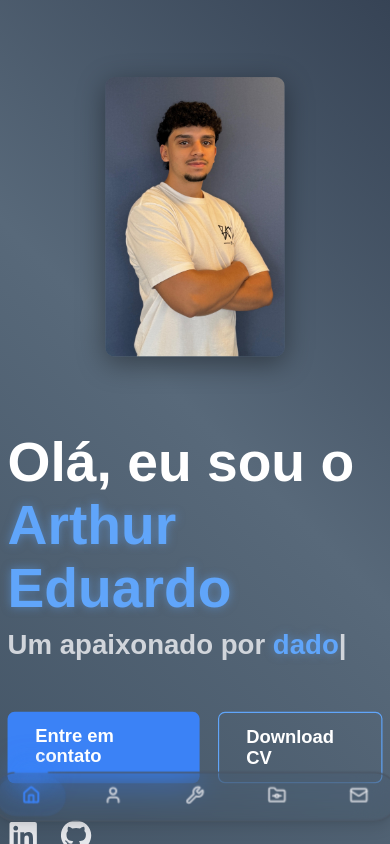
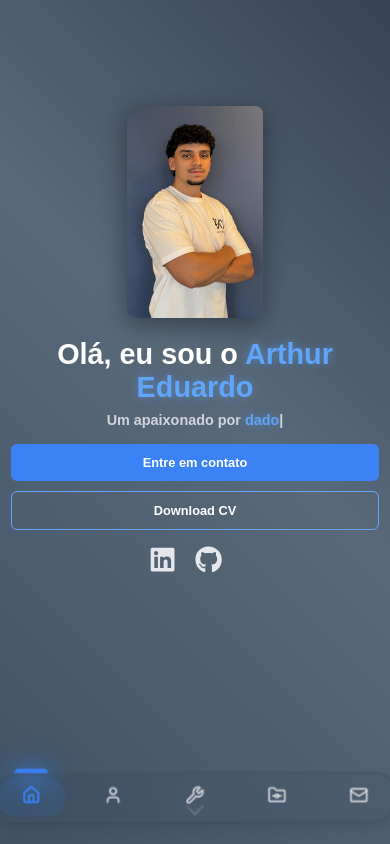
Before and after one commit to ArthurEdu05/meu-portfolio, a React (Vite) app: page / in a window 390 px wide. Built offline with nearby package versions, Linux system fonts and the light colour scheme.

Commit message:
feat: Improve Hero section responsive

```diff
--- /dev/null
+++ b/src/pages/Home/sections/Hero/Hero-Responsive.css
@@ -0,0 +1,141 @@
+@media (max-width: 1200px) {
+  .heroContainer {
+    transform: scale(0.95);
+    gap: 2rem;
+  }
+}
+
+@media (max-width: 992px) {
+  .heroContainer {
+    transform: scale(1);
+    gap: 1.5rem;
+    padding: 2rem;
+  }
+
+  .heroName {
+    font-size: clamp(2.2rem, 7vw, 2.6rem);
+  }
+
+  .heroSubtitle {
+    font-size: clamp(1rem, 3.5vw, 1.3rem);
+  }
+
+  .profileImage img {
+    max-width: 30vw;
+  }
+}
+
+@media (max-width: 850px) {
+  .hero {
+    min-height: 100vh;
+    padding: 1.5rem 1rem;
+    display: flex;
+    flex-direction: column;
+    justify-content: center;
+    align-items: center;
+  }
+
+  .heroContainer {
+    flex-direction: column;
+    text-align: center;
+    padding: 0.5rem;
+    transform: scale(1);
+    width: 100%;
+    height: auto;
+    display: flex;
+    flex-direction: column;
+    justify-content: center;
+    align-items: center;
+    gap: 0.8rem;
+  }
+
+  .profileImage {
+    display: block;
+    order: 1;
+    margin-bottom: 0.5rem;
+    flex: 0 0 auto;
+  }
+
+  .profileImage img {
+    max-width: 25vw;
+    height: auto;
+    border-radius: 8px;
+    box-shadow: 0 6px 24px rgba(0, 0, 0, 0.4);
+  }
+
+  .heroText {
+    order: 2;
+    max-width: 100%;
+  }
+
+  .heroName {
+    font-size: clamp(1.8rem, 9vw, 2.2rem);
+  }
+
+  .heroSubtitle {
+    font-size: clamp(0.9rem, 4.5vw, 1.1rem);
+    min-height: auto;
+    margin-bottom: 1rem;
+  }
+
+  .heroButtons {
+    justify-content: center;
+    flex-wrap: wrap;
+    gap: 0.6rem;
+    margin-bottom: 1rem;
+  }
+
+  .BtnContato,
+  .BtnDownloadCv {
+    padding: 0.6rem 1.2rem;
+    font-size: 0.85rem;
+  }
+
+  .heroSocial {
+    margin-top: 1rem;
+  }
+
+  .scroll-arrow {
+    bottom: 0.8rem;
+  }
+}
+
+@media (max-width: 480px) {
+  .hero {
+    min-height: 100vh;
+    padding: 1rem 0.5rem;
+  }
+
+  .heroContainer {
+    padding: 0.2rem;
+    gap: 0.5rem;
+  }
+
+  .profileImage img {
+    max-width: 35vw;
+  }
+
+  .heroName {
+    font-size: clamp(1.6rem, 8vw, 1.8rem);
+  }
+
+  .heroSubtitle {
+    font-size: clamp(0.8rem, 4vw, 0.9rem);
+  }
+
+  .BtnContato,
+  .BtnDownloadCv {
+    width: 100%;
+    text-align: center;
+    padding: 0.7rem 0.8rem;
+    font-size: 0.8rem;
+  }
+
+  .heroSocial a {
+    font-size: 1.2rem;
+  }
+
+  .scroll-arrow {
+    bottom: 0.5rem;
+  }
+}
--- a/src/pages/Home/sections/Hero/Hero.jsx
+++ b/src/pages/Home/sections/Hero/Hero.jsx
@@ -5,6 +5,7 @@ import {
   AnimatePresence,
 } from "framer-motion";
 import "./Hero.css";
+import "./Hero-Responsive.css";
 import profile from "../../../../assets/images/perfil.JPG";
 import cvFile from "../../../../assets/docs/CV-Arthur-Eduardo.pdf";
 import { ChevronDown } from "lucide-react";
```
